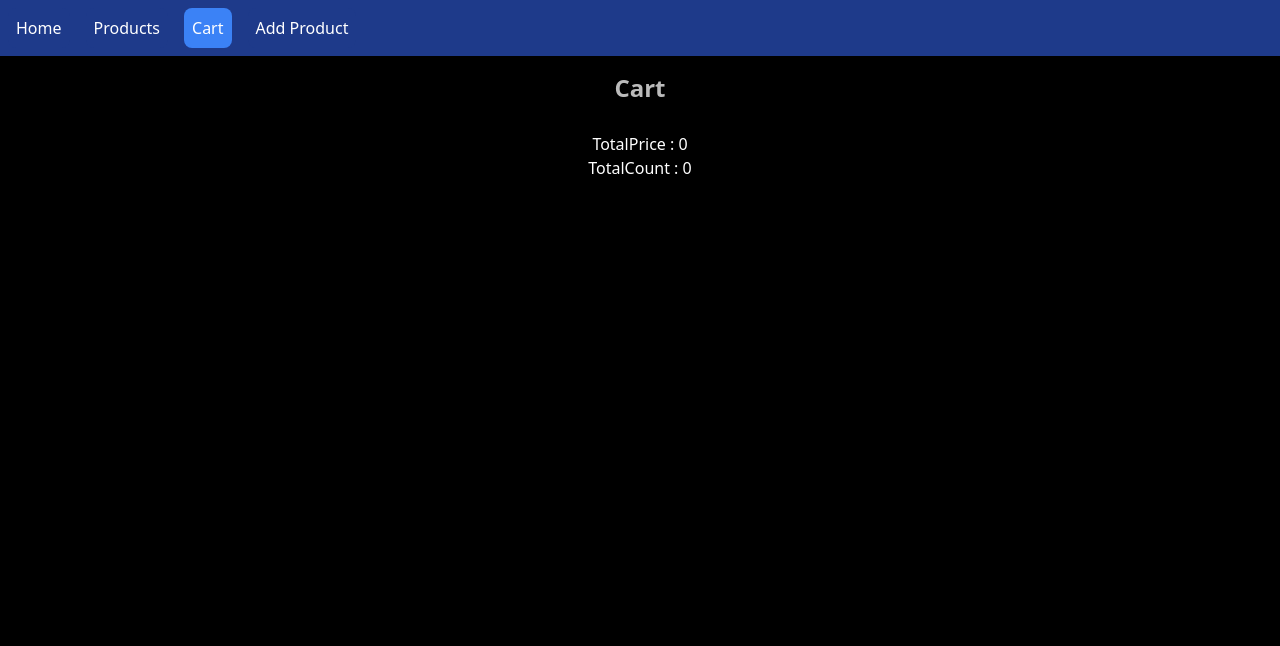
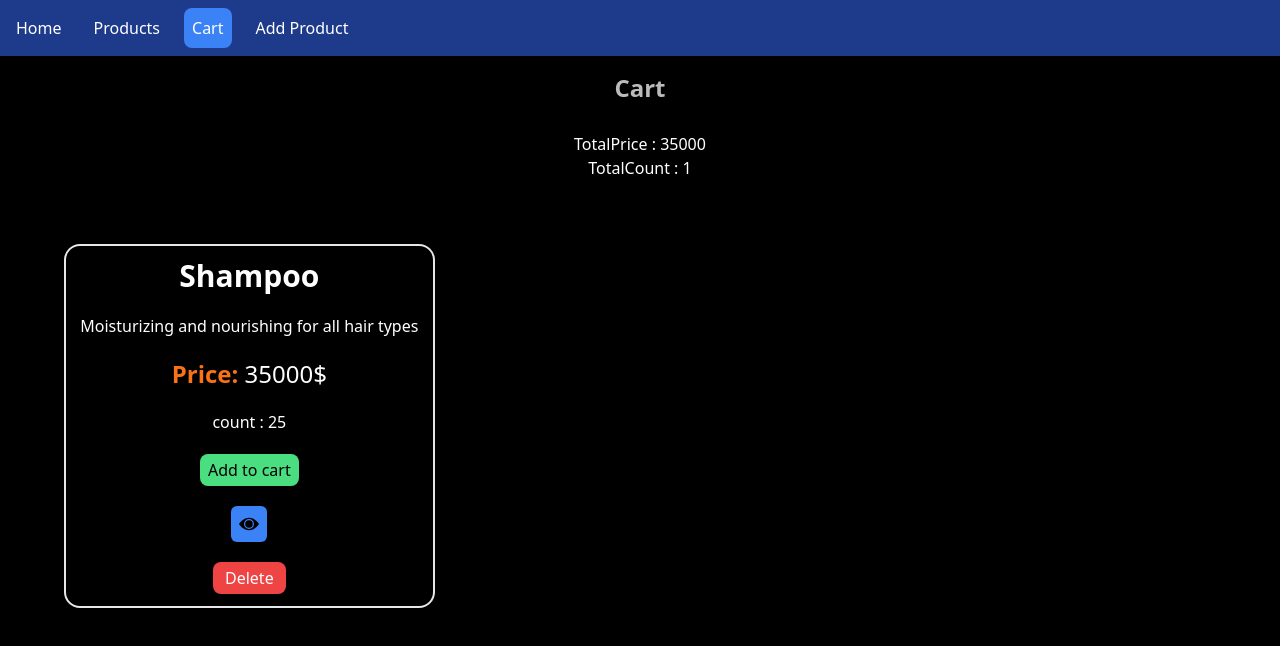
Before and after one commit to sahand-mahdilu/CRUD-with-React, a React (Vite) app: page /cart in a window 1280 px wide. Shown: the top 646 px of the page. Built offline with nearby package versions, Linux system fonts and the light colour scheme; data requests are answered from the project's data file.

Commit message:
feat : delete product from database addd

```diff
--- a/db.json
+++ b/db.json
@@ -159,15 +159,16 @@
       "qyt": 5,
       "available": false,
       "id": 22
-    },
-    {
-      "name": "asdasd",
-      "description": "ssd",
-      "price": 200,
-      "qyt": 1,
-      "available": false,
-      "id": 23
     }
   ],
-  "cart": []
+  "cart": [
+    {
+      "name": "Shampoo",
+      "description": "Moisturizing and nourishing for all hair types",
+      "qyt": 25,
+      "price": 35000,
+      "available": true,
+      "id": 1
+    }
+  ]
 }
--- a/src/Components/ProductCart.tsx
+++ b/src/Components/ProductCart.tsx
@@ -1,56 +1,43 @@
 import { Link } from "react-router";
-import { ProductCartProps } from "../Models/ProductModels";
+import { ProductCartProps,  } from "../Models/ProductModels";
+import useAddProducts from "../Hooks/useAddProducts";
 
-export default function ProductCart(props: ProductCartProps) {
-  const { name, description, qyt, price, available, id, children, addItem } =
-    props;
+export default function ProductCart(props :ProductCartProps) {
+
+const {name, description , qyt, price ,available,id,children}=props
+
+console.log(children);
 
 
 
 
+  const {mutate} = useAddProducts()
+
+
+
+const AddProduct=()=>{
+
+  mutate(props)
+
+}
 
   return (
-    <div
-      className={
-        available
-          ? "flex flex-col items-center gap-5  border-2 hover:bg-blue-950 transition-all  p-3 rounded-2xl"
-          : "flex flex-col items-center gap-5  border-2 hover:bg-blue-950 transition-all  p-3 rounded-2xl bg-slate-500"
-      }
-    >
+    <div className={available ? "flex flex-col items-center gap-5  border-2 hover:bg-blue-950 transition-all  p-3 rounded-2xl": "flex flex-col items-center gap-5  border-2 hover:bg-blue-950 transition-all  p-3 rounded-2xl bg-slate-500"}>
+
         <h1 className="text-3xl font-bold text-white">{name}</h1>
-      {available ? (
-        ""
-      ) : (
-        <p className="text-red-600 font-bold text-xl">not available</p>
-      )}
+        {available? "" :<p className="text-red-600 font-bold text-xl">not available</p>}
         <p className="text-center text-white">{description}</p>
         <div>
         <span className="text-2xl font-bold text-orange-500">Price: </span>
         <span className="text-2xl text-white">{price}$ </span>
+
+
         </div>
         <span className="text-white">count : {qyt}</span>
-      <button
-        onClick={() =>
-          addItem({ name, description, qyt, price, available, id })
-        }
-        disabled={!available}
-        className={
-          available
-            ? "p-1 px-2 rounded-lg bg-green-400"
-            : "p-1 px-2 rounded-lg bg-red-400"
-        }
-      >
-        Add to cart
-      </button>
+        <button onClick={AddProduct} disabled={!available} className={available?"p-1 px-2 rounded-lg bg-green-400":"p-1 px-2 rounded-lg bg-red-400" }>Add to cart</button>
 
-      <Link
-        className="bg-blue-500 p-2 rounded-md hover:bg-blue-300 cursor-pointer"
-        to={`/singleproduct/${id}`}
-      >
-        {" "}
-        <span>
-          {" "}
-          <svg
+
+         <Link className="bg-blue-500 p-2 rounded-md hover:bg-blue-300 cursor-pointer" to={`/singleproduct/${id}`}>  <span  >    <svg
             xmlns="http://www.w3.org/2000/svg"
             width="20"
             height="20"
@@ -59,11 +46,12 @@ export default function ProductCart(props: ProductCartProps) {
           >
             <path d="M16 8s-3-5-8-5-8 5-8 5 3 5 8 5 8-5 8-5zm-8 4a4 4 0 1 1 0-8 4 4 0 0 1 0 8z" />
             <path d="M8 5a3 3 0 1 0 0 6 3 3 0 0 0 0-6z" />
-          </svg>
-        </span>
+          </svg></span>
           </Link>
 
           {children}
+
+
     </div>
-  );
+  )
 }
--- a/src/Models/ProductModels.ts
+++ b/src/Models/ProductModels.ts
@@ -20,9 +20,3 @@ export interface ProductCartProps extends ProductsModel {
         id: string;
         endpoint: string;
       }
-
-
-
-      export interface ProductCartProps extends ProductsModel {
-        addItem: (product: ProductsModel) => void;
-      }
--- a/src/Pages/Products.tsx
+++ b/src/Pages/Products.tsx
@@ -4,11 +4,12 @@ import useGetProducts from "../Hooks/useGetProducts";
 import SearchInput from "../Components/SearchInput";
 import { useLocation } from "react-router";
 import useGetCartProducts from "../Hooks/useGetCartProducts";
-
+import AddModal from "../Components/AddModal";
+import { useState } from "react";
 import useAddProducts from "../Hooks/useAddProducts";
 
 export default function Products() {
-
+  const [showModal, setShowModal] = useState(false);
 
 
   const location = useLocation();
@@ -26,14 +27,13 @@ export default function Products() {
 
 
 
-
   const AddProduct = (product: ProductsModel) => {
     mutate(product);
   };
 
   return (
     <>
-
+      {showModal && <AddModal />}
 
       <div className="text-white">
         <p className=" animate-pulse text-3xl font-bold text-center mt-6">
@@ -45,7 +45,7 @@ export default function Products() {
         <div className="grid grid-cols-3 gap-5 p-16 bg-black">
           {data?.map((product: ProductsModel) => {
             return (
-              <ProductCart key={product.id} {...product} addItem={AddProduct} />
+              <ProductCart key={product.id} {...product}  />
             );
           })}
         </div>
--- a/src/Pages/SingleProduct.tsx
+++ b/src/Pages/SingleProduct.tsx
@@ -1,5 +1,8 @@
 import { useParams } from "react-router";
 import useGetProduct from "../Hooks/useGetProduct";
+import useDeleteProducts from "../Hooks/useDeleteProducts";
+import { DeleteProductArgs } from "../Models/ProductModels";
+import { endPoints } from "../Constant/URLs";
 
 export default function SingleProduct() {
   const { id } = useParams();
@@ -7,6 +10,13 @@ export default function SingleProduct() {
   const { data } = useGetProduct(id as string);
 
   console.log(data);
+
+  const { mutate } = useDeleteProducts();
+
+  const deleteProductHandler = (productId: string, endPoint: string) => {
+    const args: DeleteProductArgs = { id: productId, endpoint: endPoint };
+    mutate(args);
+  };
 
   return (
     <div className="border-2 w-[80%] rounded-lg mx-auto mt-10 flex flex-col items-center gap-4">
@@ -20,11 +30,7 @@ export default function SingleProduct() {
       </p>
 
       <div className="flex items-center gap-4 p-2 mb-4">
-        <button className="transition-all p-2 bg-blue-600 text-white rounded-md hover:bg-blue-300">
-          Add to Cart
-        </button>
         <button className=" bg-yellow-500 p-1 rounded-md hover:bg-yellow-300">
-          {" "}
           <svg
             xmlns="http://www.w3.org/2000/svg"
             fill="none"
@@ -40,7 +46,10 @@ export default function SingleProduct() {
             />
           </svg>
         </button>
-        <button className="bg-red-500 p-1 rounded-md hover:bg-red-400">
+        <button
+          onClick={() => deleteProductHandler(String(id), endPoints.product)}
+          className="bg-red-500 p-1 rounded-md hover:bg-red-400"
+        >
           <svg
             xmlns="http://www.w3.org/2000/svg"
             width="24"
@@ -51,11 +60,11 @@ export default function SingleProduct() {
             <path d="M3 6h18v2H3V6zm2 2h14l-1.5 14H6.5L5 8zm4 2v10h2V10H9zm4 0v10h2V10h-2zm-3-5V3h4v2h5v2H4V5h5z" />
           </svg>
         </button>
-
       </div>
 
-      <button className="bg-green-700 p-2 px-5 rounded-lg mb-8 hover:bg-green-500 text-white">Go back</button>
-
+      <button className="bg-green-700 p-2 px-5 rounded-lg mb-8 hover:bg-green-500 text-white">
+        Go back
+      </button>
     </div>
   );
 }
```
Lines whose indentation alone changed are shown as unchanged.
